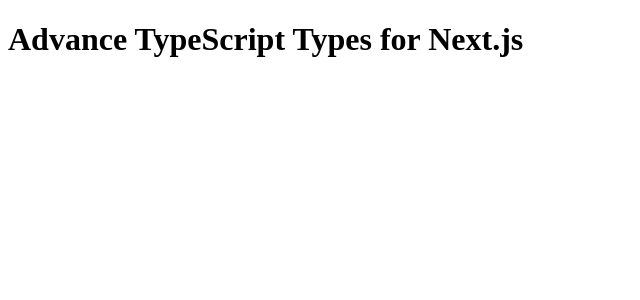
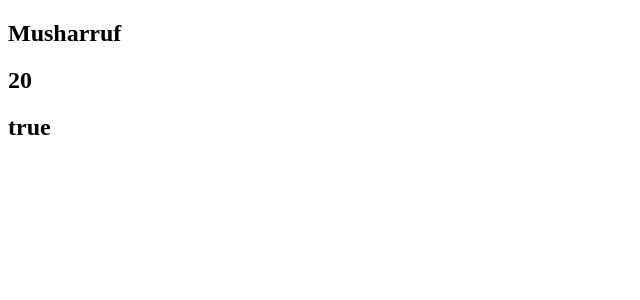
Before and after one commit to mdmusharruf13/typescript, a Next.js app in the folder next-ts/: page / in a window 1280 px wide. Shown: the top 300 px of the page, without its empty margins (0-640 px from the left). Built offline with nearby package versions, Linux system fonts and the light colour scheme.

Commit message:
prop types

```diff
--- /dev/null
+++ b/next-ts/components/User.tsx
@@ -0,0 +1,19 @@
+import React from "react";
+
+type UserProps = {
+  name: string;
+  age: number;
+  isStudent: boolean;
+};
+
+function User(props: UserProps) {
+  return (
+    <section>
+      <h2>{props.name}</h2>
+      <h2>{props.age}</h2>
+      <h2>{props.isStudent.toString()}</h2>
+    </section>
+  );
+}
+
+export default User;
--- a/next-ts/src/app/page.tsx
+++ b/next-ts/src/app/page.tsx
@@ -1,7 +1,9 @@
+import User from "../../components/User";
+
 export default function Home() {
   return (
-    <>
-      <h1>Advance TypeScript Types for Next.js</h1>
-    </>
+    <section>
+      <User name="Musharruf" age={20} isStudent={true} />
+    </section>
   );
 }
```
